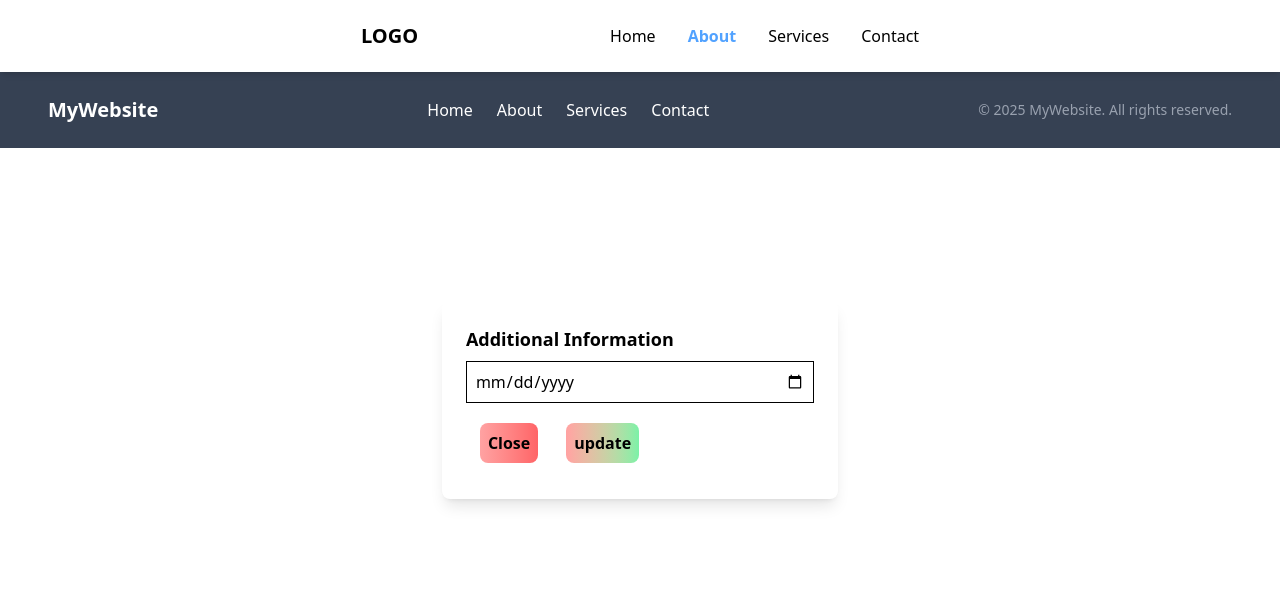
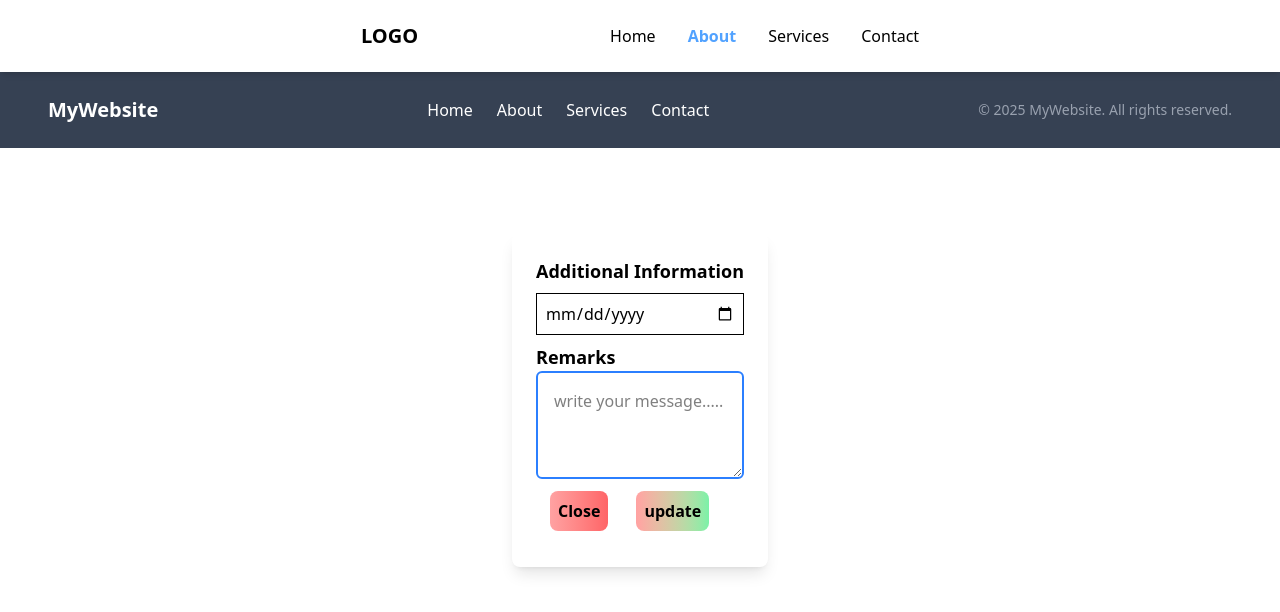
Before and after one commit to sameerbhatta13/leadManagmentSystemFrontend, a React (Vite) app: page /about in a window 1280 px wide. Shown: the top 612 px of the page. Built offline with nearby package versions, Linux system fonts and the light colour scheme; no server answers.

Commit message:
update cancel

```diff
--- a/src/components/FilterStatus.jsx
+++ b/src/components/FilterStatus.jsx
@@ -41,12 +41,12 @@ const FilterStatus = () => {
 
     return (
         <>
-            <div className=' flex justify-evenly '>
-                <div className='flex flex-col'>
+            <div className=' flex flex-wrap justify-evenly gap-4'>
+                <div className='flex lg:flex-col flex-wrap sm:flex-row gap-2 justify-center'>
 
                     {
                         data.map((item, index) => (
-                            <NavLink className={({ isActive }) => `cursor-pointer p-2 bg-blue-200 rounded-md hover:bg-blue-500 my-3 ${isActive ? `` : ``} `} onClick={() => setStatus(item.value)}  >{item.value}</NavLink>
+                            <p className={`cursor-pointer p-2 bg-blue-200 rounded-md hover:bg-blue-500 my-3 ${status === item.value ? `bg-blue-700 text-white` : ``} `} onClick={() => setStatus(item.value)}  >{item.value}</p>
                         ))
                     }
 
@@ -87,10 +87,6 @@ const FilterStatus = () => {
                         })
                     }
 
-
-
-
-
                 </div>
 
             </div >
--- a/src/pages/InputForm.jsx
+++ b/src/pages/InputForm.jsx
@@ -51,7 +51,7 @@ const InputForm = () => {
                 <div className='  flex justify-center'>
                     <div className=' w-[40%]'>
                         <form onSubmit={handleSubmit} className=' m-6'>
-                            <div className='flex flex-row justify-between my-6 '>
+                            <div className='flex flex-wrap lg:flex-row sm:flex-col justify-between my-6 '>
                                 <div className='flex flex-col w-64 '>
                                     <label htmlFor="" className='font-semibold text-3xl'>Full Name</label>
                                     <input
@@ -70,7 +70,7 @@ const InputForm = () => {
 
                             </div>
 
-                            <div className='flex flex-row justify-between my-6'>
+                            <div className='flex flex-wrap lg:flex-row sm:flex-col  justify-between my-6'>
                                 <div className='flex flex-col w-64'>
                                     <label htmlFor="" className='font-semibold text-3xl '>Phone</label>
                                     <input type="text"
@@ -84,10 +84,10 @@ const InputForm = () => {
                                         <option value="MERN Stack">MERN Stack</option>
                                         <option value="Python Django">Python Django</option>
                                         <option value="Flutter">Flutter</option>
-                                        <option value="Ui/Ux Design">Ui/Ux Design</option>
-                                        <option value="Digital Marketing">Digitial Marketing</option>
+                                        <option value="Digital Marketing">Digital Marketing</option>
                                         <option value="Web Development">Web Development</option>
                                         <option value="App Development">App Development</option>
+                                        <option value="Ui/Ux Design">Ui/Ux Design</option>
                                     </select>
                                     {/* <input type="text" placeholder='Enter Service' name='service'   /> */}
                                 </div>
--- a/src/pages/UpdateCancel.jsx
+++ b/src/pages/UpdateCancel.jsx
@@ -2,8 +2,15 @@ import React, { useState } from 'react'
 import { useGetUsersQuery, useUpdateUserMutation } from '../redux/api/userApi'
 
 const UpdateCancel = ({ id, status, setSelectedValue }) => {
+    const [cancel, setCancel] = useState({
+        status: status,
+        remarks: ''
+    })
 
     console.log(id)
+    const handleChange = (e) => {
+        setCancel({ ...cancel, [e.target.name]: e.target.value })
+    }
 
 
 
@@ -15,7 +22,7 @@ const UpdateCancel = ({ id, status, setSelectedValue }) => {
     const handleSubmit = async (e) => {
         e.preventDefault()
 
-        const update = await updateUser({ id: id, data: { status } })
+        const update = await updateUser({ id: id, data: cancel })
         console.log(update)
         refetch()
         setSelectedValue('')
@@ -33,7 +40,10 @@ const UpdateCancel = ({ id, status, setSelectedValue }) => {
                         Close
                     </button>
                     <form action="" >
+                        <label htmlFor="">Remarks</label>
+                        <textarea name="remarks" id="" placeholder='write your message.....' className="w-full p-4 border-2 border-blue-500 rounded-md focus:outline-none focus:ring-2 focus:ring-red-400" onChange={handleChange}></textarea>
                         <h2 className="text-lg font-semibold">Are You Sure?</h2>
+
 
 
                         <button onClick={handleSubmit} className=' bg-gradient-to-r from-red-300 to-green-300 rounded-lg p-2 mx-3.5 my-3  font-bold transform transition-transform  duration-150 hover:scale-105 '>Yes</button>
--- a/src/pages/UpdateForm.jsx
+++ b/src/pages/UpdateForm.jsx
@@ -24,13 +24,12 @@ const UpdateForm = ({ id, status, setSelectedValue }) => {
 
         try {
             const updateData = await updateUser({ id: id, data: updateForm })
-            refetch()
             status === 'Client'
                 ? toast.success('client is added')
                 : status === 'Student'
                     ? toast.success('student is added')
                     : toast.success('followup is canceled')
-
+            refetch()
             setSelectedValue('')
         } catch (error) {
 
@@ -73,6 +72,7 @@ const UpdateForm = ({ id, status, setSelectedValue }) => {
                             className=' bg-gradient-to-r from-red-300 to-red-800 rounded-lg p-2 mx-4 my-3 transform transition-transform   duration-150 hover:scale-105 font-bold text-white '
                             onClick={() => {
                                 setSelectedValue('')
+                                refetch()
 
                             }}
                         >
--- a/src/pages/UpdateStatus.jsx
+++ b/src/pages/UpdateStatus.jsx
@@ -6,6 +6,7 @@ const UpdateStatus = (props) => {
     const [followUp, setFollowUp] = useState({
         status: props.status,
         followUp: '',
+        remarks: ''
 
     })
     // const stat = props.status
@@ -41,13 +42,17 @@ const UpdateStatus = (props) => {
     return (
         <>
             <div className="fixed top-0 left-0 w-full h-full flex justify-center items-center bg-transparent">
-                <div className="bg-white p-6 rounded-lg shadow-lg">
-                    <form action="" onSubmit={handleSubmit}>
+                <div className="bg-white p-6 rounded-lg shadow-lg flex">
+                    <form action="" onSubmit={handleSubmit} className='flex flex-col'>
+
                         <h2 className="text-lg font-semibold">Additional Information</h2>
-
                         <input type="date" placeholder="Follow Up Date" name='followUp' onChange={handleChange} className="border p-2 my-2 w-full" />
 
+                        <h2 className='text-lg font-semibold'>Remarks</h2>
+                        <textarea name="remarks" onChange={handleChange} id="" rows='3' cols='12' placeholder='write your message.....' className="w-full p-4 border-2 border-blue-500 rounded-md focus:outline-none focus:ring-2 focus:ring-red-300"></textarea>
 
+
+                        <div className='flex flex-row'>
                             <button
                                 className=' bg-gradient-to-r from-red-300 to-red-400 rounded-lg p-2 mx-3.5 my-3 transform transition-transform   duration-150 hover:scale-105 font-bold '
                                 onClick={() => {
@@ -58,6 +63,7 @@ const UpdateStatus = (props) => {
                                 Close
                             </button>
                             <button className=' bg-gradient-to-r from-red-300 to-green-300 rounded-lg p-2 mx-3.5 my-3  font-bold transform transition-transform  duration-150 hover:scale-105 '>update</button>
+                        </div>
                     </form>
                 </div>
             </div>
--- a/src/pages/UserList.jsx
+++ b/src/pages/UserList.jsx
@@ -41,7 +41,7 @@ const UserList = () => {
 
                         <tbody>
                             {
-                                data?.data?.map((user, index) => {
+                                data?.data?.filter(user => user.status !== 'Cancel')?.map((user, index) => {
                                     return <tr key={index}>
                                         <td className='border border-gray-300 text-center' >{index + 1}</td>
                                         <td className='border border-gray-300 text-center'>{user.name}</td>
```
Lines whose indentation alone changed are shown as unchanged.
